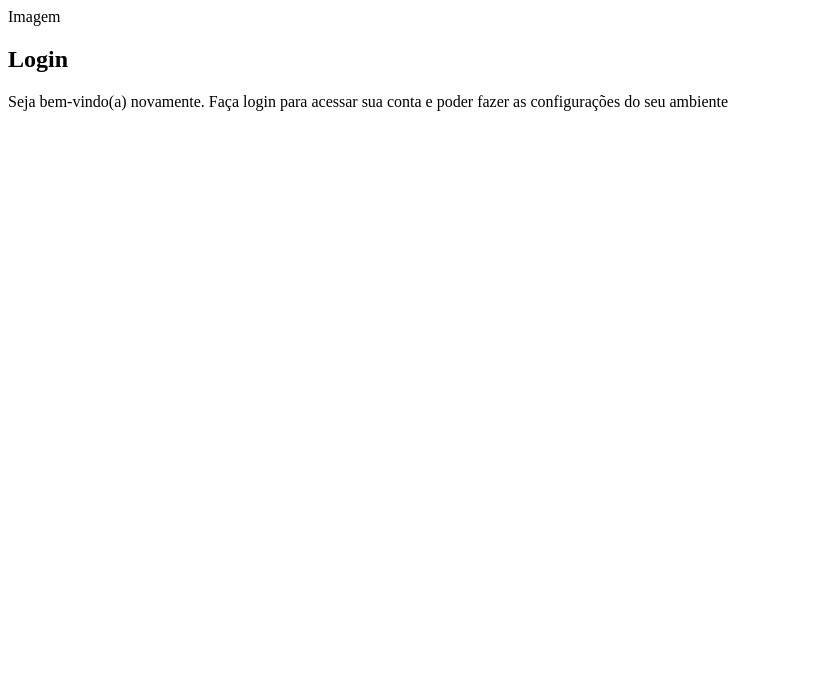
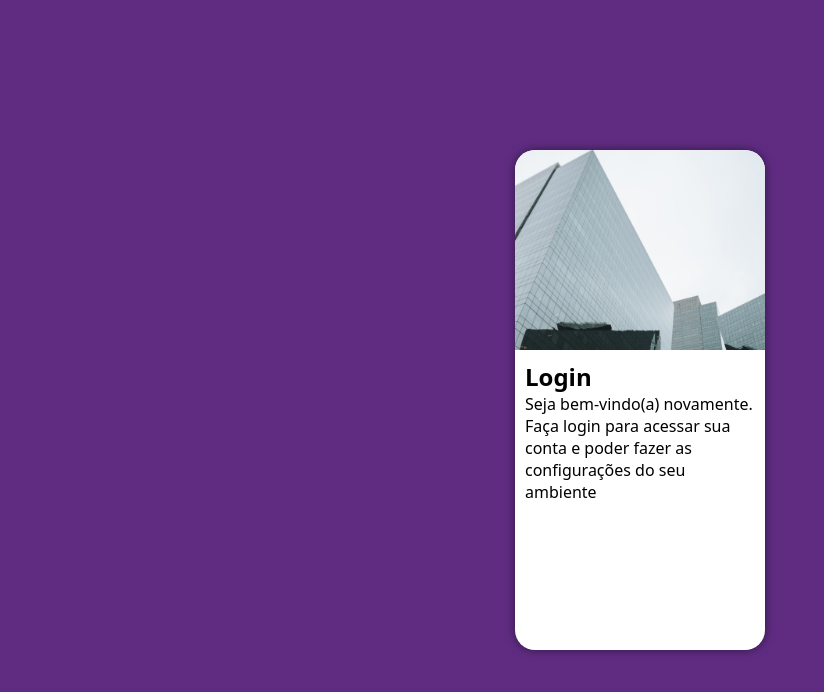
Before and after one commit to AlissonCastro0718/Projeto-Login, a plain HTML site: page index.html in a window 1280 px wide. Shown: the whole page, without its empty margins (0-824 px from the left). Drawn offline with Linux system fonts and the light colour scheme.

Commit message:
inicio da montagem css

```diff
--- a/estilos/style.css
+++ b/estilos/style.css
@@ -6,3 +6,46 @@ CORES
 -Roxo: #5F2C82
 
 */
+*{
+font-family:system-ui, -apple-system, BlinkMacSystemFont, 'Segoe UI', Roboto, Oxygen, Ubuntu, Cantarell, 'Open Sans', 'Helvetica Neue', sans-serif ;
+padding: 0px;
+margin:  0px;
+box-sizing: border-box;
+}
+
+body{
+background-color:#5F2C82 ;
+width: 100vw;
+height: 100vh;
+
+}
+main{
+position: relative;
+width: 100vw;
+height: 100vh;
+}
+
+#login{
+    position: absolute;
+    left: 50%;
+    top: 50%;
+    transform: translate(-50%,-50%);
+    background-color: white;
+    width: 250px;
+    height: 500px;
+    border-radius: 20px;
+    overflow: hidden;
+    box-shadow: 0px 0px 10px rgba(0, 0, 0, 0.5);
+}
+
+#img{
+    display: block;
+    background: #5F2C82 url(../images/build.jpg);
+    background-size: cover;
+    height: 200px;
+}
+
+#form{
+    display: block;
+    padding: 10px;
+}
--- a/index.html
+++ b/index.html
@@ -10,7 +10,7 @@
 <body>
     <main>
         <section id="login">
-            <div id="img">Imagem</div>
+            <div id="img"></div>
 
             <div id="form">
                 <h1>Login</h1>
```
